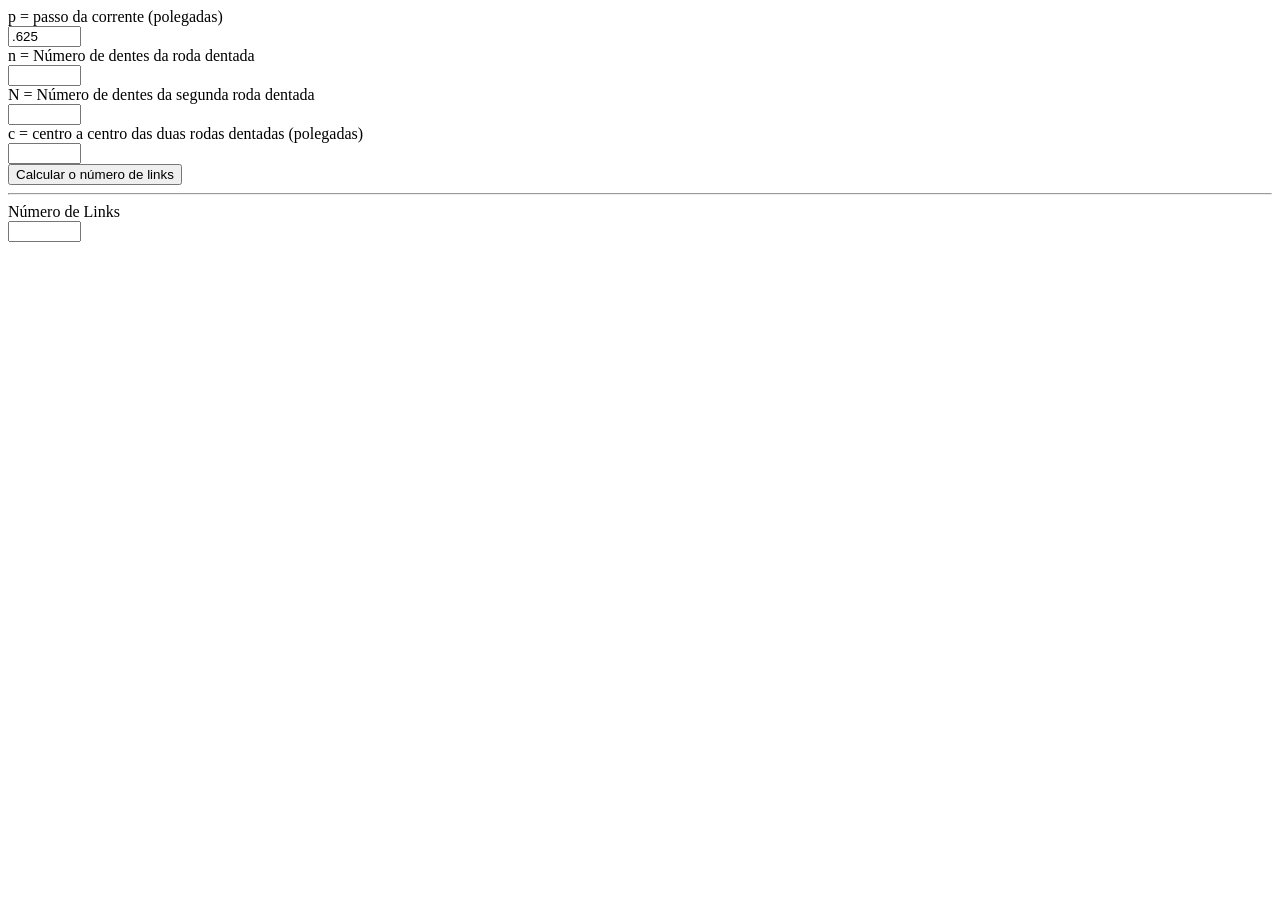
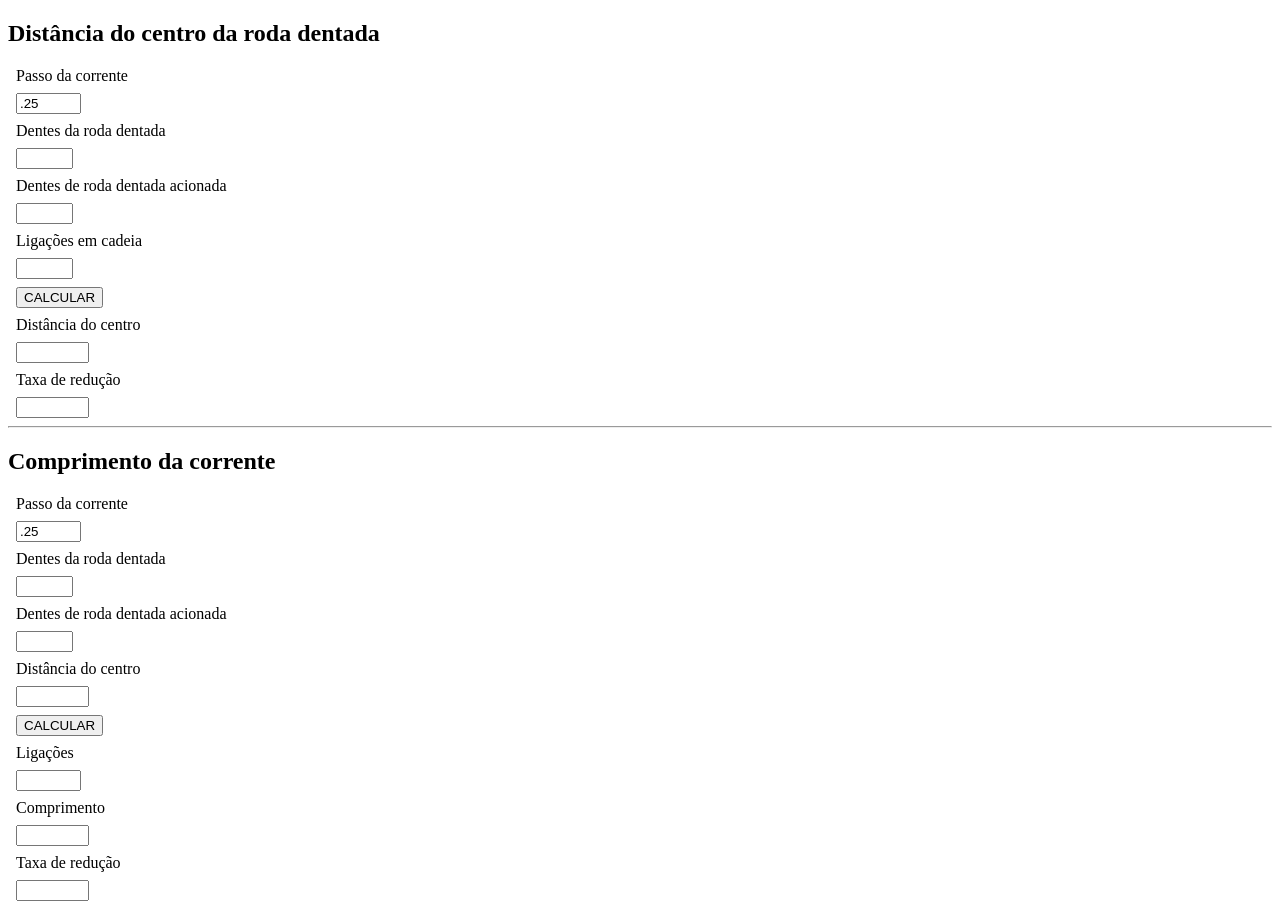
Before and after one commit to PedroOberto/-Calculadora-de-roda-dentada-e-comprimento-da-corrente, a plain HTML site: page index.html in a window 1280 px wide. Before the commit the page ends 800 px from the top, so only its background shows below. Drawn offline with Linux system fonts and the light colour scheme.

Commit message:
Comprimento da corrente e Distância do centro da roda dentada

```diff
--- a/css/style.css
+++ b/css/style.css
@@ -1,4 +1,5 @@
 label,
 input {
   display: block;
+  margin: 8px;
 }
--- a/index.html
+++ b/index.html
@@ -1,12 +1,28 @@
 <!DOCTYPE html>
-<html class="translated-ltr">
+<html>
+
 <head>
-		<meta name="viewport" content="width=device-width,initial-scale=1">
-	<link rel="stylesheet" type="text/css" href="css/style.css">
-	<title>Calculadora de roda dentada e comprimento da corrente</title>
+	<meta charset="utf-8">
+	<title>Calculadoras de distância do centro da roda dentada e comprimento da corrente</title>
+	<meta name="viewport" content="width=device-width,initial-scale=1">
+	<link type="text/css" rel="stylesheet" charset="UTF-8" href="css/style.css">
+</head>
+
+<body>
 	<script language="JavaScript" type="text/javascript">
+		function center_distance(dataform, pitch, N1, N2, nlinks) {
 
-		function center_distance(dataform, pitch, N1, N2, nlinks) {
+      /*
+          Formula found on internet in a spreadsheet by Matthew J. Adams
+         (B1/8) * (2*B4-B2-B3 + SQRT((2*B4-B2-B3)^2-(8/3.14159^2)*((B2-B3)^2)) )
+         B1 = chain pitch
+	 B2 = Sprocket 1 teeth
+	 B3 = Sprocket 2 teeth
+	 B4 = Links
+
+	 Rewritten below in Javascript
+	 */
+
 			var a, b, c, d, e;
 
 			a = pitch / 8;
@@ -18,9 +34,23 @@
 
 			dataform.distance.value = a * (b + Math.sqrt(c - d * e));
 			dataform.ratio.value = N2 / N1;
+
 		}
 
 		function chain_length(dataform, pitch, N1, N2, distance) {
+
+			/*
+				 Formula found on internet in a spreadsheet by Matthew J. Adams
+				 (2*E4/E1+E2/2+E3/2+((E2-E3)/(2*3.14159))^2/(E4/E1))
+
+				 E1 = chain pitch
+			 E2 = sprocket 1 teeth
+			 E3 = sprocket 2 teeth
+			 E4 = Center distance
+
+			 Rewritten below in Javascript
+			 */
+
 			var a, b, c;
 
 			a = (N1 - N2) / (2 * Math.PI);
@@ -29,48 +59,65 @@
 			dataform.links.value = (2 * distance / pitch + N1 / 2 + N2 / 2 + a / (distance / pitch));
 			dataform.length.value = pitch * dataform.links.value;
 			dataform.ratio.value = N2 / N1;
+
 		}
 
+	</script>
+	<form name="distance_form">
+		<h2>Distância do centro da roda dentada</h2>
+		<label>Passo da corrente</label>
+		<input type="text" name="pitch" value=".25" size="5" align="right" maxlength="5">
+
+		<label style="vertical-align: inherit;">Dentes da roda dentada</label>
+		<input type="text" name="drive_teeth" size="4" align="right" maxlength="4">
+
+		<label style="vertical-align: inherit;">Dentes de roda dentada acionada </label>
+		<input type="text" name="driven_teeth" size="4" align="right" maxlength="4">
+
+		<label>Ligações em cadeia </label>
+		<input type="text" name="links" size="4" align="right" maxlength="4">
+
+		<input type="button" value="CALCULAR"
+			onclick="center_distance(this.form,form.pitch.value,form.drive_teeth.value,form.driven_teeth.value, form.links.value)">
+
+		<label>Distância do centro</label>
+		<input name="distance" size="6" readonly="">
+
+		<label>Taxa de redução</label>
+		<input name="ratio" size="6" readonly="">
+	</form>
+
+	<hr>
+
+	<form name="chain_length_form">
+		<h2>Comprimento da corrente</h2>
+		<label>Passo da corrente </label>
+		<input type="text" name="pitch" value=".25" size="5" align="right" maxlength="5">
 
 
-	</script>
-	<div>
-		<form name="chain_length_form">
-			<label>p = passo da corrente (polegadas)</label>
-			<input name="pitch" value=".625" size="6" maxlength="5" type="text" align="right">
+		<label>Dentes da roda dentada </label>
+		<input type="text" name="drive_teeth" size="4" align="right" maxlength="4">
 
-			<label>n = Número de dentes da roda dentada</label>
-			<input name="drive_teeth" size="6" maxlength="4" type="text" align="right">
+		<label>Dentes de roda dentada acionada </label>
+		<input type="text" name="driven_teeth" size="4" align="right" maxlength="4">
 
-			<label>N = Número de dentes da segunda roda dentada</label>
-			<input name="driven_teeth" size="6" maxlength="4" type="text" align="right">
+		<label>Distância do centro </label>
+		<input type="text" name="distance" size="6" align="right" maxlength="6">
 
-			<label>c = centro a centro das duas rodas dentadas (polegadas)</label>
-			<input name="distance" size="6" maxlength="6" type="text" align="right"></td>
 
-			<input value="Calcular o número de links"
-				onclick="chain_length(this.form,form.pitch.value,form.drive_teeth.value,form.driven_teeth.value, form.distance.value)"
-				type="button">
-			<hr>
-			<label>Número de Links </label>
-			<input name="links" size="6">
+		<input type="button" value="CALCULAR"
+			onclick="chain_length(this.form,form.pitch.value,form.drive_teeth.value,form.driven_teeth.value, form.distance.value)">
 
-			<!-- <label>Comprimento da corrente (polegadas)</label>
-			<input name="length" size="6"> -->
+		<label>Ligações </label>
+		<input name="links" size="5" readonly="">
 
-			<!-- <label>Relação de redução de roda dentada </label>
-			<input name="ratio" size="6"> -->
-<!--
-			<hr>
-			<p>O passo da corrente para as correntes 520, 525 e 530 é 0,625
-				polegadas </p>
-			<p>O passo da corrente para uma corrente 630 é 0,750 polegadas
-			</p>
-			<p>
-				O passo da corrente para 420, 425, 428 é 0,500 polegadas. </p>
-			<p>(Harley cadeia primária de linha dupla é 428)</p> -->
-		</form>
-	</div>
-	</body>
+		<label>Comprimento </label>
+		<input name="length" size="6" readonly="">
+
+		<label>Taxa de redução </label>
+		<input name="ratio" size="6" readonly="">
+
+	</form>
+</body>
 
 </html>
```
